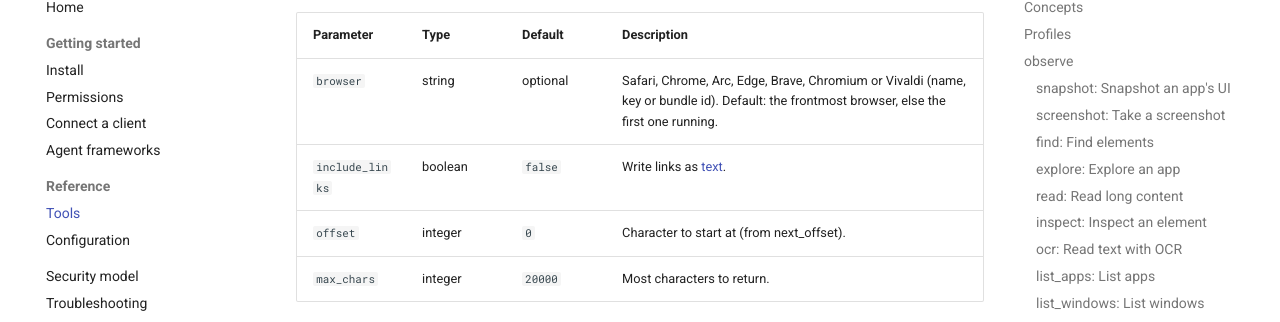
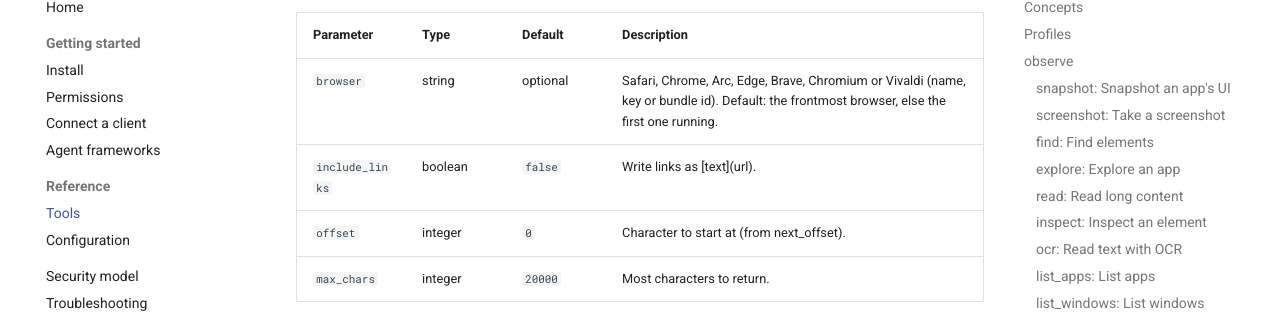
Before and after one commit to Vansh3503/Mac-Mcp, an MkDocs documentation site: the page built from docs/tools.md, in a window 1280 px wide and 900 px high, scrolled down 31114 px. Shown: the part 101-423 px from the top of the window. Built offline with MkDocs 1.6.1 and Material for MkDocs 9.7.7, drawn with Linux system fonts in a browser that asks for light colours; comment, search, counter and statistics services are not loaded.

Commit message:
fix(docs): escape brackets in generated parameter tables
mkdocs --strict failed on CI's first run: the browser_read parameter
description "Write links as [text](url)." became an unresolvable relative
link in docs/tools.md. Table cells now escape square brackets, which
render the same; docs/tools.md is regenerated with
scripts/gen_tool_docs.py.

```diff
--- a/docs/tools.md
+++ b/docs/tools.md
@@ -118,7 +118,7 @@ APP_NOT_FOUND, BLOCKED_BY_POLICY, TIMEOUT.
 | `display_id` | integer | optional | Display id from list_displays. Default: the main display. |
 | `window_id` | integer | optional | Window id from list_windows; scopes the call to that window. |
 | `app` | string | optional | Capture the front window of this app (name, bundle id or pid). |
-| `rect` | list of number | optional | Region [x, y, width, height] in screen points (e.g. a frame from a snapshot). |
+| `rect` | list of number | optional | Region \[x, y, width, height\] in screen points (e.g. a frame from a snapshot). |
 | `max_edge` | integer | optional | Longest image edge in pixels (default from config, 1280). |
 | `format` | `png` \| `jpeg` | optional | Image format (default from config, jpeg). |
 
@@ -235,9 +235,9 @@ DISPLAY_NOT_FOUND, BLOCKED_BY_POLICY, TIMEOUT.
 |---|---|---|---|
 | `window_id` | integer | optional | Window id from list_windows; scopes the call to that window. |
 | `app` | string | optional | Capture the front window of this app (name, bundle id or pid). |
-| `rect` | list of number | optional | Region [x, y, width, height] in screen points (e.g. a frame from a snapshot). |
+| `rect` | list of number | optional | Region \[x, y, width, height\] in screen points (e.g. a frame from a snapshot). |
 | `display_id` | integer | optional | Display id from list_displays. Default: the main display. |
-| `languages` | list of string | optional | Recognition languages, e.g. ["en-US", "de-DE"]. Default: automatic. |
+| `languages` | list of string | optional | Recognition languages, e.g. \["en-US", "de-DE"\]. Default: automatic. |
 
 **Returns** (structured content): `screenshot_id`, `region`, `lines`, `count`, `text`, and `warnings`.
 
@@ -347,7 +347,7 @@ BLOCKED_BY_POLICY, USER_ACTIVE, PAUSED_BY_USER, INVALID_ARGUMENT.
 | `screenshot_id` | string | optional | Screenshot the pixel coordinates refer to ("c_ab12"). Default: the latest. |
 | `button` | `left` \| `right` \| `middle` | `"left"` | Mouse button. |
 | `count` | integer | `1` | Clicks: 2 = double-click, 3 = triple-click. |
-| `modifiers` | list of `cmd` \| `shift` \| `option` \| `ctrl` \| `fn` | `[]` | Modifier keys held during the action, e.g. ["cmd"] to add to a selection. |
+| `modifiers` | list of `cmd` \| `shift` \| `option` \| `ctrl` \| `fn` | `[]` | Modifier keys held during the action, e.g. \["cmd"\] to add to a selection. |
 | `strategy` | `auto` \| `ax` \| `mouse` | `"auto"` | "auto" (AX, then mouse), "ax" only, or "mouse" only. |
 | `report` | `diff` \| `snapshot` \| `none` | `"diff"` | What to return after acting: "diff" (what changed, default), "snapshot" (the whole new snapshot) or "none" (fastest). |
 
@@ -455,7 +455,7 @@ BLOCKED_BY_POLICY, ELEMENT_NOT_ACTIONABLE, USER_ACTIVE, PAUSED_BY_USER.
 | `coordinate_space` | `points` \| `screenshot` | `"points"` | "points" (screen points) or "screenshot" (pixels of the screenshot given by screenshot_id, or the latest one). |
 | `screenshot_id` | string | optional | Screenshot the pixel coordinates refer to ("c_ab12"). Default: the latest. |
 | `duration_ms` | integer | `300` | How long the drag takes. |
-| `modifiers` | list of `cmd` \| `shift` \| `option` \| `ctrl` \| `fn` | `[]` | Modifier keys held during the action, e.g. ["cmd"] to add to a selection. |
+| `modifiers` | list of `cmd` \| `shift` \| `option` \| `ctrl` \| `fn` | `[]` | Modifier keys held during the action, e.g. \["cmd"\] to add to a selection. |
 | `report` | `diff` \| `snapshot` \| `none` | `"diff"` | What to return after acting: "diff" (what changed, default), "snapshot" (the whole new snapshot) or "none" (fastest). |
 
 **Returns** (structured content): `ok`, `action`, `strategy`, `attempts`, `target`, `point`, `message`, `diff`, `snapshot`, `snapshot_id`, and `warnings`.
@@ -566,7 +566,7 @@ listing), report. Errors: MENU_NOT_FOUND (with the available titles), ELEMENT_NO
 
 | Parameter | Type | Default | Description |
 |---|---|---|---|
-| `path` | list of string | `[]` | Menu titles from the menu bar down, e.g. ["File", "Save As…"]. Empty = list. |
+| `path` | list of string | `[]` | Menu titles from the menu bar down, e.g. \["File", "Save As…"\]. Empty = list. |
 | `app` | string | optional | Target app: name ('Notes'), bundle id ('com.apple.Notes') or pid. Default: the frontmost app. |
 | `extras` | boolean | `false` | Use the menu bar's status items (default app: Control Center). |
 | `depth` | integer | `2` | Levels to list (1 = top-level menus only). |
@@ -941,7 +941,7 @@ page in the front window), BLOCKED_BY_POLICY.
 | Parameter | Type | Default | Description |
 |---|---|---|---|
 | `browser` | string | optional | Safari, Chrome, Arc, Edge, Brave, Chromium or Vivaldi (name, key or bundle id). Default: the frontmost browser, else the first one running. |
-| `include_links` | boolean | `false` | Write links as [text](url). |
+| `include_links` | boolean | `false` | Write links as \[text\](url). |
 | `offset` | integer | `0` | Character to start at (from next_offset). |
 | `max_chars` | integer | `20000` | Most characters to return. |
 
@@ -998,7 +998,7 @@ SECURE_INPUT_ACTIVE, USER_ACTIVE, PAUSED_BY_USER, PERMISSION_SCREEN_RECORDING.
 | Parameter | Type | Default | Description |
 |---|---|---|---|
 | `action` | `screenshot` \| `left_click` \| `right_click` \| `middle_click` \| `double_click` \| `triple_click` \| `mouse_move` \| `left_click_drag` \| `left_mouse_down` \| `left_mouse_up` \| `type` \| `key` \| `scroll` \| `wait` \| `cursor_position` | required | What to do (see the tool description). |
-| `coordinate` | list of integer | optional | [x, y] in pixels of the latest screenshot. |
+| `coordinate` | list of integer | optional | \[x, y\] in pixels of the latest screenshot. |
 | `start_coordinate` | list of integer | optional | left_click_drag: where the drag starts. |
 | `text` | string | optional | type: the text; key: keys such as cmd+c; clicks: modifier keys to hold. |
 | `scroll_direction` | `up` \| `down` \| `left` \| `right` | optional | scroll: up\|down\|left\|right. |
```
Also changed, not shown: 2 other files.
